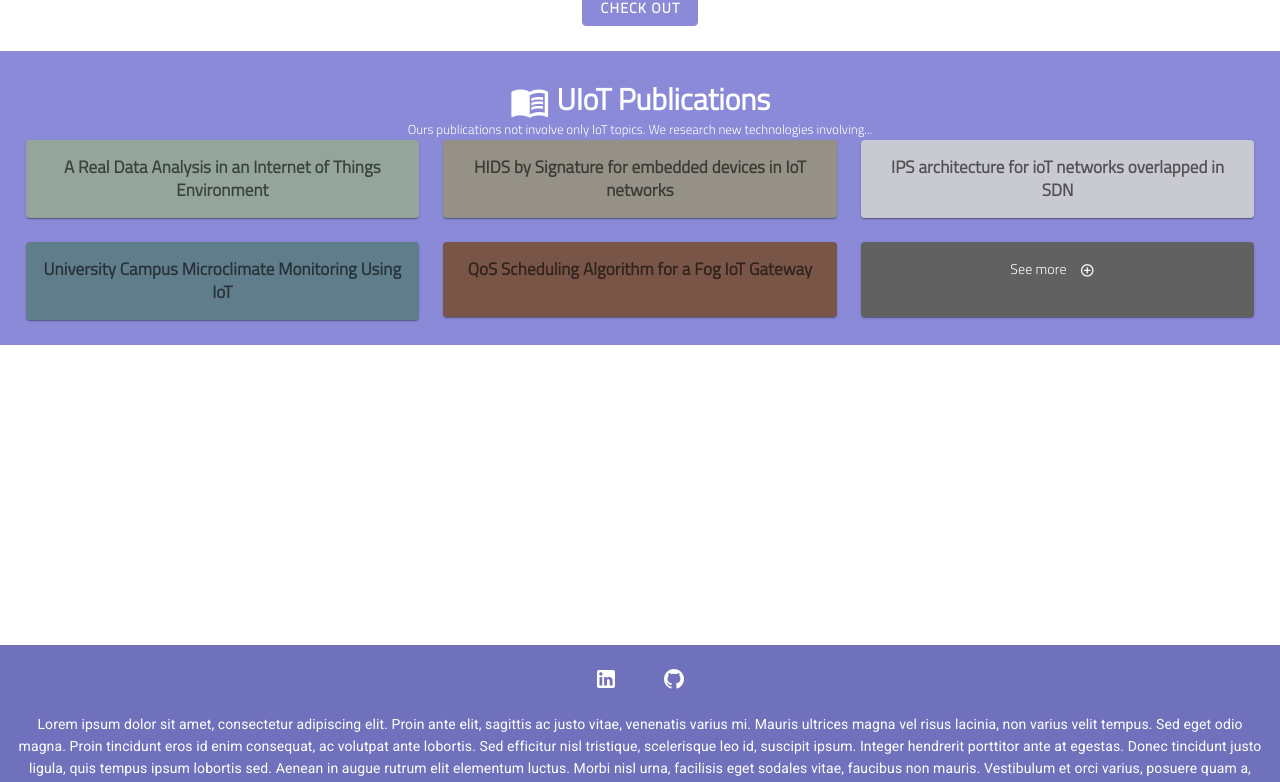
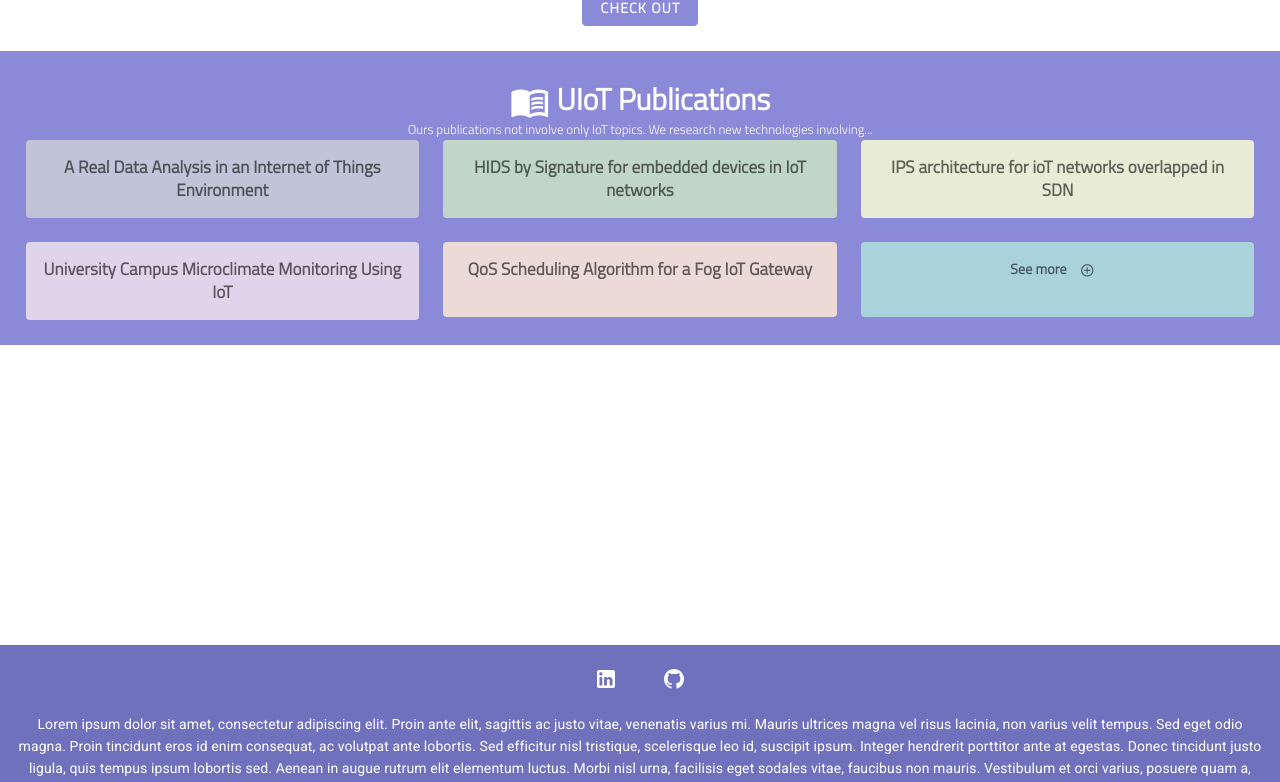
Before and after one commit to uiot/uiot.github.io, a Vue app: page /#/ in a window 1280 px wide. Shown: the part 1102-1884 px from the top of the page. Built offline with nearby package versions, Linux system fonts and the light colour scheme; what vue-mobile-detection would draw is missing.

Commit message:
Cores dos cards

```diff
--- a/src/views/Home.vue
+++ b/src/views/Home.vue
@@ -55,7 +55,7 @@
         <v-row>
           <v-col sm="6" md="4" lg="4" v-for="item in publications" :key="item.title">
             <v-hover v-slot:default="{ hover }" >
-              <v-card :elevation="hover ? 6 : 1" flat :color="item.color" min-height="75">
+              <v-card :elevation="hover ? 6 : 0" flat :color="item.color" min-height="75">
                 <v-card-subtitle>
                   <span class="font-weight-bold title_card"> {{ item.title }} </span>
                 </v-card-subtitle>
@@ -64,9 +64,9 @@
           </v-col>
           <v-col sm="6" md="4" lg="4">
             <v-hover v-slot:default="{ hover }" >
-              <v-card :elevation="hover ? 6 : 1" flat color="grey darken-2" min-height="75" @click="goTo('/publications')">
+              <v-card :elevation="hover ? 6 : 0" flat color="#a9d2db" min-height="75" @click="goTo('/publications')">
                 <v-card-subtitle>
-                  <span text class="white--text"> See more <v-icon size="15" class="white--text icon">  mdi-plus-circle-outline </v-icon> </span>
+                  <span text> <strong> See more </strong> <v-icon size="15" class="icon">  mdi-plus-circle-outline </v-icon> </span>
                 </v-card-subtitle>
               </v-card>
             </v-hover>
@@ -99,11 +99,11 @@ export default {
   computed: {
     publications(){
       let publications = new filterPublications().byQuantity(5)
-      publications[0]['color'] = '#94a69c'
-      publications[1]['color'] = '#969187'
-      publications[2]['color'] = '#c9cad1'
-      publications[3]['color'] = 'blue-grey'
-      publications[4]['color'] = 'brown'
+      publications[0]['color'] = '#c1c3d6'
+      publications[1]['color'] = '#c1d6c8'
+      publications[2]['color'] = '#e8ebd5'
+      publications[3]['color'] = '#dfd5eb'
+      publications[4]['color'] = '#ebdad5'
       return publications
     }
   },
```
